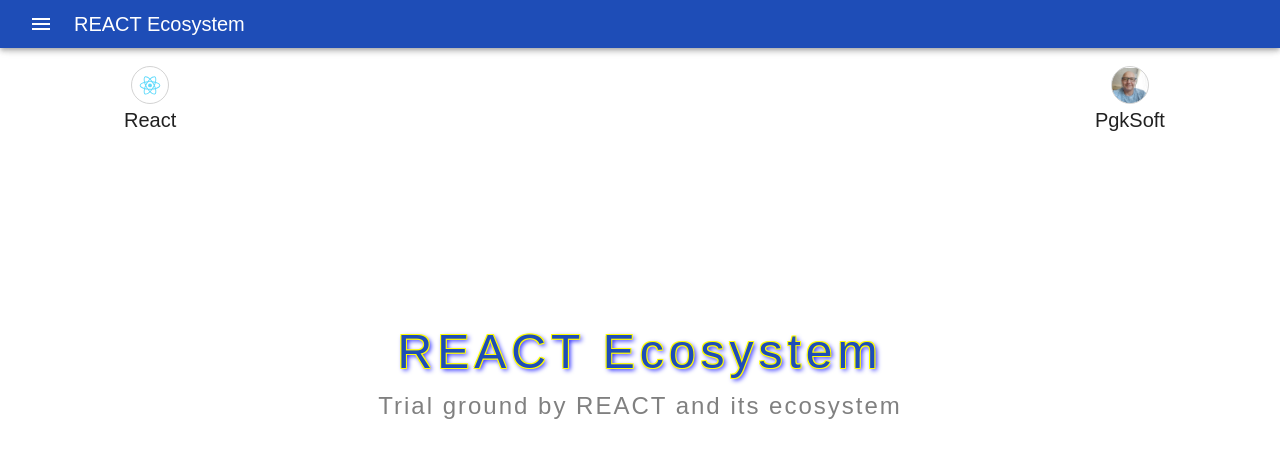
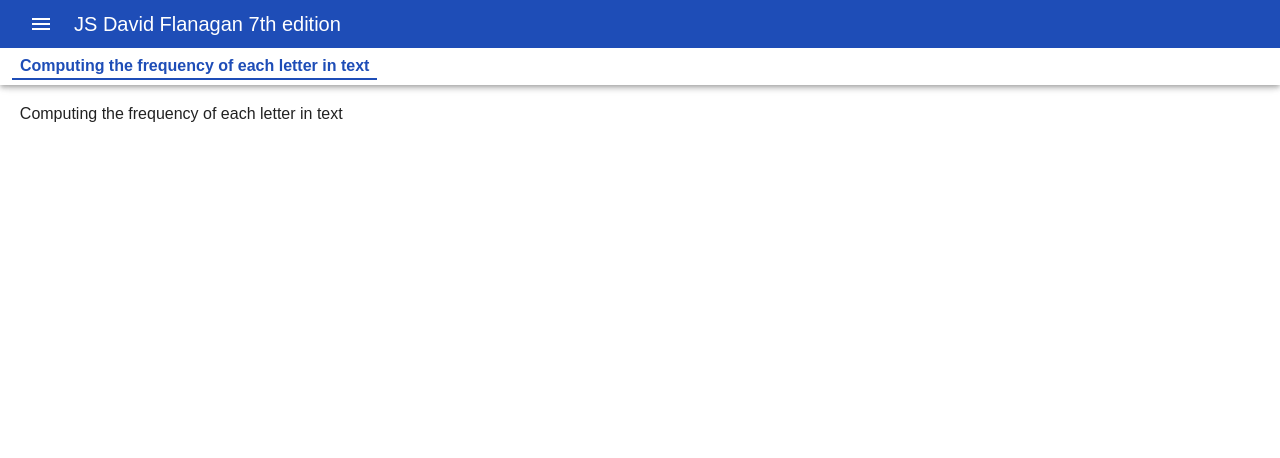
Before and after one commit to pgksoft/my-react-ecosystem, a React (Create React App) app: page /js-david-flanagan-7th-edition/computes-frequency-each-letter-in-text in a window 1280 px wide. Before the commit this address led to /home. Shown: the top 458 px of the page. Built offline with nearby package versions, Linux system fonts and the light colour scheme.

Commit message:
create basic for page computes-frequency-each-letter-in-text-page.tsx add: strong type was defined for links

```diff
--- a/src/_menu/model/left-nav-bar.tsx
+++ b/src/_menu/model/left-nav-bar.tsx
@@ -12,7 +12,7 @@
 import ChevronRightIcon from '@mui/icons-material/ChevronRight';
 import { ListMenu, TSubMenuOpens } from '../ui/list-menu';
 import { getGroupMenuKeys } from '../util/get-group-menu-keys';
-import { LINKS_AUTH_USER } from '../../_route/links';
+import { LINKS_AUTH_USER, isTypeLinkTypes } from '../../_route/links';
 import { RouteContext } from '../../context/route-context';
 import { getTestUser } from '../../domain/users/util/get-test-user';
 
@@ -102,7 +102,7 @@
 const initSubMenuOpens = (): TSubMenuOpens => {
   const subMenuOpens: TSubMenuOpens = {};
   getGroupMenuKeys().forEach((key) => {
-    subMenuOpens[LINKS_AUTH_USER[key].url] = true;
+    if (isTypeLinkTypes(key)) subMenuOpens[LINKS_AUTH_USER[key].url] = true;
   });
   return subMenuOpens;
 };
--- a/src/_menu/ui/list-menu.tsx
+++ b/src/_menu/ui/list-menu.tsx
@@ -5,7 +5,7 @@
 import ExpandLessIcon from '@mui/icons-material/ExpandLess';
 import ExpandMoreIcon from '@mui/icons-material/ExpandMore';
 import { IUserRole } from '../../domain/users/entity/role';
-import { LINKS_AUTH_USER } from '../../_route/links';
+import { LINKS_AUTH_USER, isTypeLinkTypes } from '../../_route/links';
 import { getGroupMenuKeys } from '../util/get-group-menu-keys';
 import { TLink } from '../../context/route-context';
 import { COLORS } from '../../_const/colors';
@@ -89,6 +89,7 @@
   return (
     <List>
       {groupMenuKeys.map((key) => {
+        if (!isTypeLinkTypes(key)) return null;
         const subMenuLinks = LINKS_AUTH_USER[key]?.subMenuLinks;
         if (!subMenuLinks) {
           return (
--- a/src/_menu/util/get-group-menu-keys.ts
+++ b/src/_menu/util/get-group-menu-keys.ts
@@ -1,9 +1,10 @@
 import { IUserRole } from '../../domain/users/entity/role';
 import { isMatchNameRoles } from '../../domain/users/util/match-name-roles';
-import { LINKS_AUTH_USER } from '../../_route/links';
+import { LINKS_AUTH_USER, isTypeLinkTypes } from '../../_route/links';
 
 export const getGroupMenuKeys = (userRoles?: IUserRole[]): string[] => {
   return Object.keys(LINKS_AUTH_USER).filter((key) => {
+    if (!isTypeLinkTypes(key)) return false;
     const { userRoleNames } = LINKS_AUTH_USER[key];
     if ((LINKS_AUTH_USER[key].url.match(/\//g) || []).length <= 1) {
       return userRoleNames
--- a/src/_route/const/links/links-js-david-flanagan-7th-edition.ts
+++ b/src/_route/const/links/links-js-david-flanagan-7th-edition.ts
@@ -1,9 +1,16 @@
 import { TLink } from '../../../context/route-context';
 import { TITLES_JS_DAVID_FLANAGAN_7TH_EDITION } from '../../../domain/js-david-flanagan-7th-edition/const/titles';
 import { JsDavidFlanagan7thEditionIcon } from '../icons/js-david-flanagan-7th-edition-icon';
+import { TITLES_COMPUTES_FREQUENCY_EACH_LETTER_IN_TEXT } from '../../../domain/js-david-flanagan-7th-edition/computing-frequency-each-letter-in-text/const/titles';
+
+export const computesFrequencyEachLetterInText: TLink = {
+  title: TITLES_COMPUTES_FREQUENCY_EACH_LETTER_IN_TEXT.title,
+  url: '/js-david-flanagan-7th-edition/computes-frequency-each-letter-in-text'
+};
 
 export const jsDavidFlanagan7thEdition: TLink = {
   title: TITLES_JS_DAVID_FLANAGAN_7TH_EDITION.title,
   url: '/js-david-flanagan-7th-edition',
-  getIcon: JsDavidFlanagan7thEditionIcon
+  getIcon: JsDavidFlanagan7thEditionIcon,
+  subLinks: [computesFrequencyEachLetterInText]
 };
--- a/src/_route/links.ts
+++ b/src/_route/links.ts
@@ -5,7 +5,10 @@
   formik,
   formikSimpleNewsletterSignUp
 } from './const/links/links-formik';
-import { jsDavidFlanagan7thEdition } from './const/links/links-js-david-flanagan-7th-edition';
+import {
+  computesFrequencyEachLetterInText,
+  jsDavidFlanagan7thEdition
+} from './const/links/links-js-david-flanagan-7th-edition';
 
 const home: TLink = {
   title: TITLES_OF_APP.title,
@@ -13,11 +16,26 @@
   getIcon: HomeIcon
 };
 
-export const LINKS_AUTH_USER: Record<string, TLink> = {
+const TYPE_LINK = {
+  home: 'home',
+  formik: 'formik',
+  formikSimpleNewsletterSignUp: 'formikSimpleNewsletterSignUp',
+  jsDavidFlanagan7thEdition: 'jsDavidFlanagan7thEdition',
+  computesFrequencyEachLetterInText: 'computesFrequencyEachLetterInText'
+};
+
+type TTypeLinkTypes = keyof typeof TYPE_LINK;
+
+export const isTypeLinkTypes = (value: string): value is TTypeLinkTypes => {
+  return Object.keys(TYPE_LINK).includes(value);
+};
+
+export const LINKS_AUTH_USER: Record<TTypeLinkTypes, TLink> = {
   home,
 
   formik,
   formikSimpleNewsletterSignUp,
 
-  jsDavidFlanagan7thEdition
+  jsDavidFlanagan7thEdition,
+  computesFrequencyEachLetterInText
 };
--- a/src/_route/routes.tsx
+++ b/src/_route/routes.tsx
@@ -4,6 +4,7 @@
 import { HomePage } from '../pages/home-page';
 import { LINKS_AUTH_USER } from './links';
 import { JsDavidFlanagan7thEditionPage } from '../pages/js-david-flanagan-7th-edition/js-david-flanagan-7th-edition-page';
+import { ComputesFrequencyEachLetterInTextPage } from '../pages/js-david-flanagan-7th-edition/computes-frequency-each-letter-in-text-page';
 
 export const useRoutes = () => {
   return (
@@ -29,6 +30,10 @@
           path={LINKS_AUTH_USER.jsDavidFlanagan7thEdition.url}
           element={<JsDavidFlanagan7thEditionPage />}
         />
+        <Route
+          path={LINKS_AUTH_USER.computesFrequencyEachLetterInText.url}
+          element={<ComputesFrequencyEachLetterInTextPage />}
+        />
 
         <Route path='*' element={<NotFountPath />} />
       </Routes>
--- a/src/context/get-parameters-context/init-get-parameters-context/init-get-parameters-context.tsx
+++ b/src/context/get-parameters-context/init-get-parameters-context/init-get-parameters-context.tsx
@@ -1,10 +1,10 @@
-import { LINKS_AUTH_USER } from '../../../_route/links';
+import { LINKS_AUTH_USER, isTypeLinkTypes } from '../../../_route/links';
 import { TGetParametersContext, TRouteParameters } from '../type';
 
 export const initGetParametersContext = (): TGetParametersContext => {
   let routeParameters: TRouteParameters = {};
   Object.keys(LINKS_AUTH_USER).forEach((key) => {
-    routeParameters[LINKS_AUTH_USER[key].url] = {};
+    if (isTypeLinkTypes(key)) routeParameters[LINKS_AUTH_USER[key].url] = {};
   });
   Object.keys(routeParameters).forEach((key) => {
     const newRouteParameter = {};
--- /dev/null
+++ b/src/domain/js-david-flanagan-7th-edition/computing-frequency-each-letter-in-text/const/titles.ts
@@ -0,0 +1,3 @@
+export const TITLES_COMPUTES_FREQUENCY_EACH_LETTER_IN_TEXT = {
+  title: 'Computing the frequency of each letter in text'
+};
--- /dev/null
+++ b/src/pages/js-david-flanagan-7th-edition/computes-frequency-each-letter-in-text-page.tsx
@@ -0,0 +1,41 @@
+import React, { FC } from 'react';
+import { Box, Typography, Theme } from '@mui/material';
+import { createStyles, makeStyles } from '@mui/styles';
+import { LINKS_AUTH_USER } from '../../_route/links';
+import { usePageContext } from '../hooks/page-context.hook';
+import { TITLES_COMPUTES_FREQUENCY_EACH_LETTER_IN_TEXT } from '../../domain/js-david-flanagan-7th-edition/computing-frequency-each-letter-in-text/const/titles';
+
+const useStyles = makeStyles((theme: Theme) => {
+  return createStyles({
+    root: {
+      display: 'flex',
+      width: '100%',
+      padding: '16px',
+      height: '80vh',
+      wordBreak: 'break-word',
+      flexDirection: 'column'
+    },
+    section: {
+      display: 'flex',
+      flexDirection: 'column',
+      justifyContent: 'center',
+      textAlign: 'center',
+      padding: '16px 0px'
+    }
+  });
+});
+
+export const ComputesFrequencyEachLetterInTextPage: FC = () => {
+  const classes = useStyles();
+
+  usePageContext(
+    LINKS_AUTH_USER.computesFrequencyEachLetterInText,
+    LINKS_AUTH_USER.jsDavidFlanagan7thEdition
+  );
+
+  return (
+    <Box className={classes.root}>
+      {TITLES_COMPUTES_FREQUENCY_EACH_LETTER_IN_TEXT.title}
+    </Box>
+  );
+};
```
